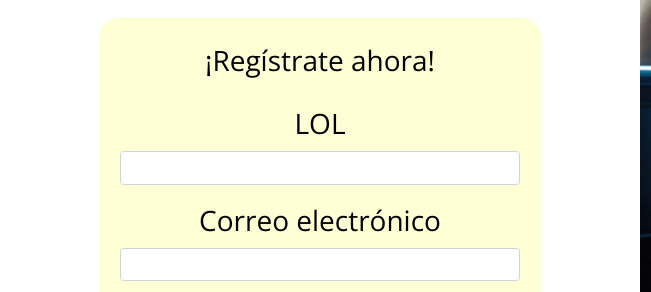
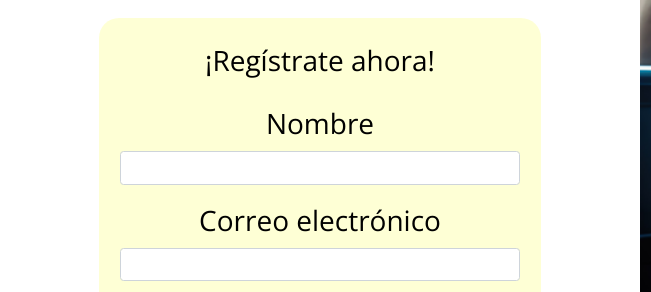
Before and after one commit to Victoria-1605/LP_pdl_burbujas, a plain HTML site: page index.html in a window 1280 px wide. Shown: the part 388-680 px from the top of the page, 0-651 px from the left. Drawn offline with nearby package versions, Linux system fonts and the light colour scheme.

Commit message:
Update index.html

```diff
--- a/index.html
+++ b/index.html
@@ -22,7 +22,7 @@
                         <p class="mb-4 textl">¡Regístrate ahora!</p>
                         <form class="">
                             <div class="form-group ">
-                                <label class="textl" for="nombre">LOL</label>
+                                <label class="textl" for="nombre">Nombre</label>
                                 <input type="text" class="form-control text-lg-start" id="nombre" name="nombre" required>
                             </div>
                             <div class="form-group">
```
